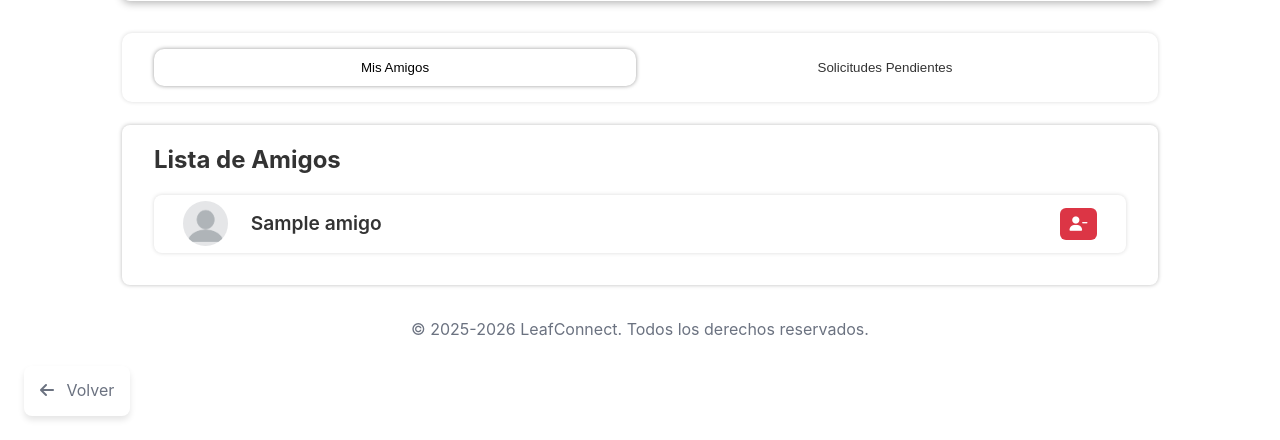
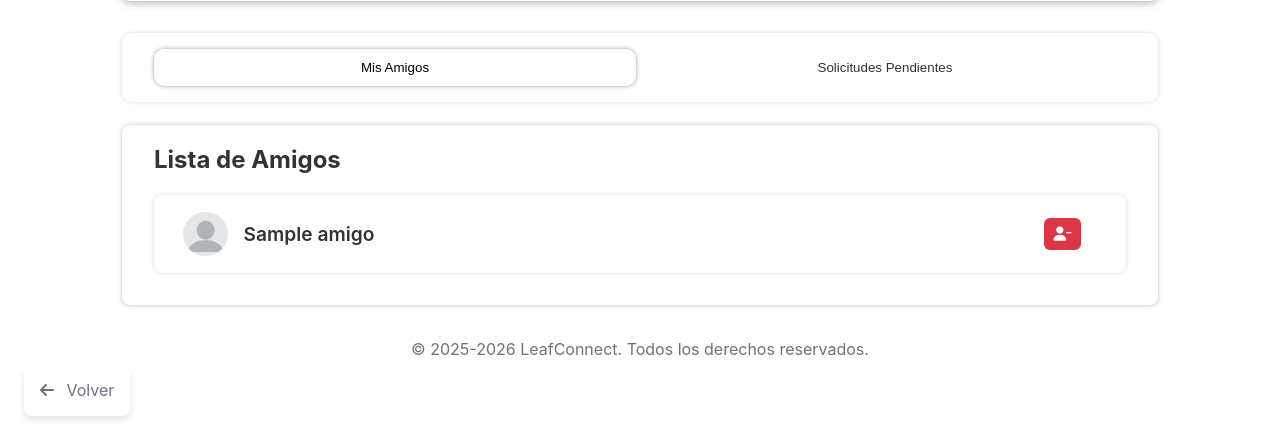
Before and after one commit to Aitor-Gocerra/proyectoLeafConection, a PHP site: template src/game/php/vistas/gestionAmigos.php in a window 1280 px wide. Shown: the part 360-800 px from the top of the page. Run offline with PHP 8.4, Linux system fonts and the light colour scheme; the template is opened without the code that fills it: most values are stand-ins (such as "Sample title", 1, 10 or a date in 2020).

Commit message:
visualizar estadisticas de amigos
correccion de estadisticas y de estilos

```diff
--- a/src/game/css/estilos.css
+++ b/src/game/css/estilos.css
@@ -667,25 +667,38 @@ footer {
 
 
     #contenedorAmigo {
-        display: grid;
-        grid-template-columns: auto 1fr auto;
-        grid-template-rows: auto auto;
-        grid-template-areas:
-            "fotoAmigo   nombreAmigo  simbolo"
-            "fotoAmigo   nombreAmigo simbolo";
-        align-items: center;
-        justify-items: left;
-        gap: 0.45rem;
+        display: flex;
+        justify-content: space-between;
         font-size: 1.2rem;
         font-family: var(--fuente);
         box-shadow: 0 0 4px rgba(0, 0, 0, 0.15);
         padding: 0.4rem 1.8rem;
         border-radius: 8px;
         margin: 1rem auto;
-    }
-
-}
-
+
+        a{
+            text-decoration: none;
+            appearance: none;
+            color: inherit;
+            display: flex;
+            align-items: center;
+            justify-content: center;
+
+            .fotoAmigo {
+                width: 2.8rem;
+                height: 2.8rem;
+                border-radius: 50%;
+                border: 2px solid var(--color-verde-principal);
+                margin-right: 1rem;
+            }
+
+            .nombreAmigo {
+                font-weight: 600;
+            }
+        }
+
+        .simboloAmigo {
+            padding: 1rem;
 
             .eliminarAmigo {
                 padding: 0.5rem 0.6rem;
@@ -713,20 +726,8 @@ footer {
                 transform: scale(0.98);
                 box-shadow: 0 1px 2px rgba(0, 0, 0, 0.15);
             }
-
-.fotoAmigo {
-    grid-area: fotoAmigo;
-    width: 2.8rem;
-    height: 2.8rem;
-    border-radius: 50%;
-    object-fit: cover;
-    border: 2px solid var(--color-verde-principal);
-    margin-right: 1rem;
-}
-
-.nombreAmigo {
-    grid-area: nombreAmigo;
-    font-weight: 600;
+        }
+    }
 }
 
 .estadoAmigoOnline {
@@ -748,11 +749,6 @@ footer {
     background-color: var(--color-fondo-base);
     box-shadow: 0 0 4px rgba(0, 0, 0, 0.27);
     border-radius: 6px;
-}
-
-.simboloAmigo {
-    grid-area: simbolo;
-    justify-self: end;
 }
 
 #misSolicitudes {
--- a/src/game/javaScript/controladores/cEstadisticas.js
+++ b/src/game/javaScript/controladores/cEstadisticas.js
@@ -5,6 +5,6 @@ class CEstadisticas {
     }
 
     async obtenerEstadisticas() {
-        return await this.modelo.obtenerEstadisticas(); // Pedir datos al modelo
+        return await this.modelo.obtenerEstadisticas(ID_USUARIO); // Pedir datos al modelo
     }
 }
--- a/src/game/php/vistas/estadisticas.php
+++ b/src/game/php/vistas/estadisticas.php
@@ -53,8 +53,10 @@
             <?php require_once 'parciales/footer.php'; ?>
         </footer>
 
+
         <script>
-            window.ID_USUARIO = <?php echo $_SESSION['idUsuario'] ?? 'null'; ?>;
+            window.ID_USUARIO = <?= $_GET['idAmigo'] ?? $_SESSION['idUsuario'] ?>;
+            window.NOMBRE_AMIGO = <?= isset($_GET['nombre']) ? json_encode($_GET['nombre']) : 'null' ?>;
         </script>
 
         <script src="javaScript/modelos/mEstadisticas.js"></script>
@@ -62,7 +64,6 @@
         <script src="javaScript/vistas/vEstadisticas.js"></script>
         <script src="javaScript/app.js"></script>
 
-
         <script src="https://cdn.jsdelivr.net/npm/chart.js"></script>
 
     </body>
--- a/src/game/php/vistas/gestionAmigos.php
+++ b/src/game/php/vistas/gestionAmigos.php
@@ -37,9 +37,10 @@
             <?php echo empty($amigos) ? '<p>No tienes amigos agregados.</p>' : ''; ?>
             <?php foreach ($amigos as $amigo) { ?>
                     <div id="contenedorAmigo">
-                        <img src="./imagenes/fotoPerfil.jpg" class="fotoAmigo">
-
-                        <p class="nombreAmigo"><?php echo $amigo['nombreAmigo']  ?></p>
+                        <a href="./index.php?c=Paginas&m=estadisticas&idAmigo=<?php echo $amigo['idAmigo'] ?>&nombre=<?php echo $amigo['nombreAmigo'] ?>">
+                            <img src="./imagenes/fotoPerfil.jpg" class="fotoAmigo">
+                            <p class="nombreAmigo"><?php echo $amigo['nombreAmigo']  ?></p>
+                        </a>
 
                         <div class="simboloAmigo">
                             <button type="button" class="eliminarAmigo" value="<?php echo $amigo['idAmigo'] ?>">
```
Also changed, not shown: src/game/javaScript/vistas/vEstadisticas.js (+10 -0 lines), src/game/php/controladores/cEstadisticas.php (+24 -11 lines). Lines whose indentation alone changed are shown as unchanged.
